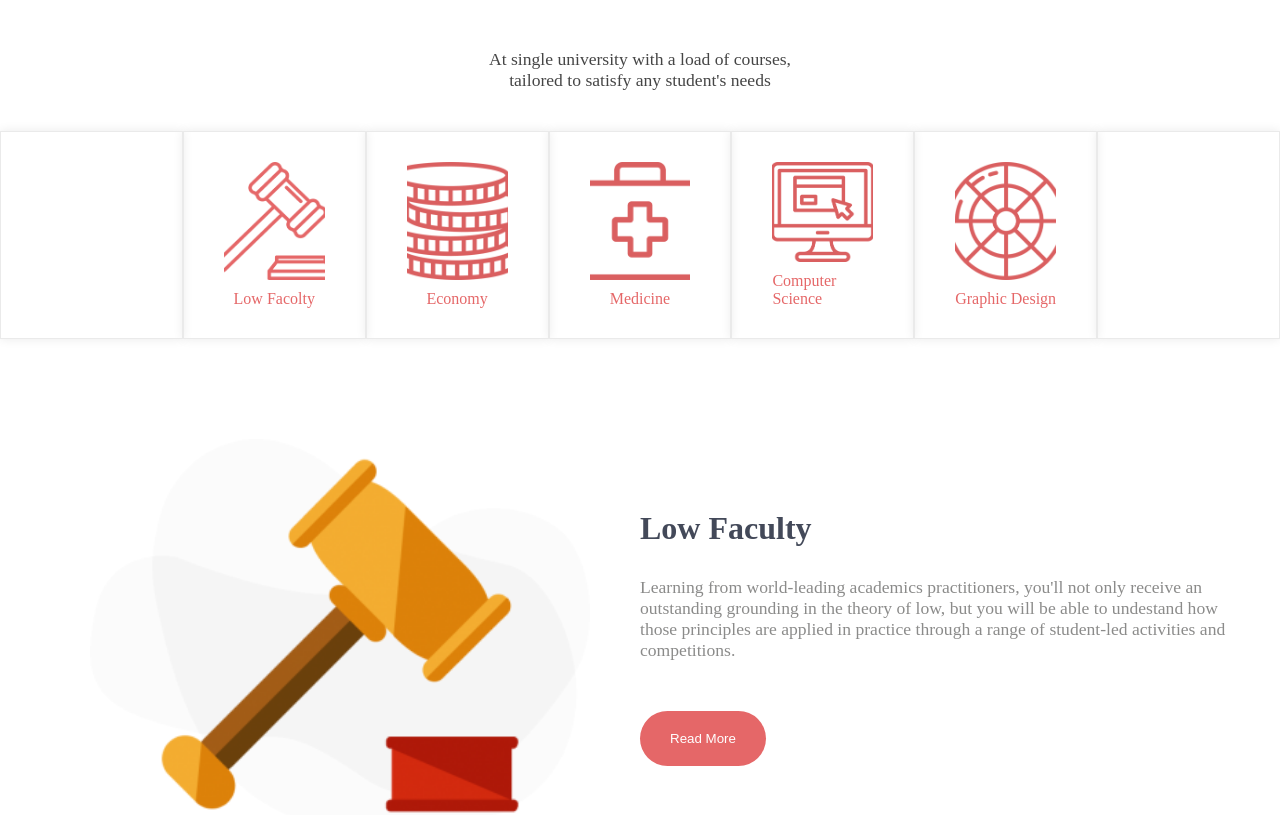
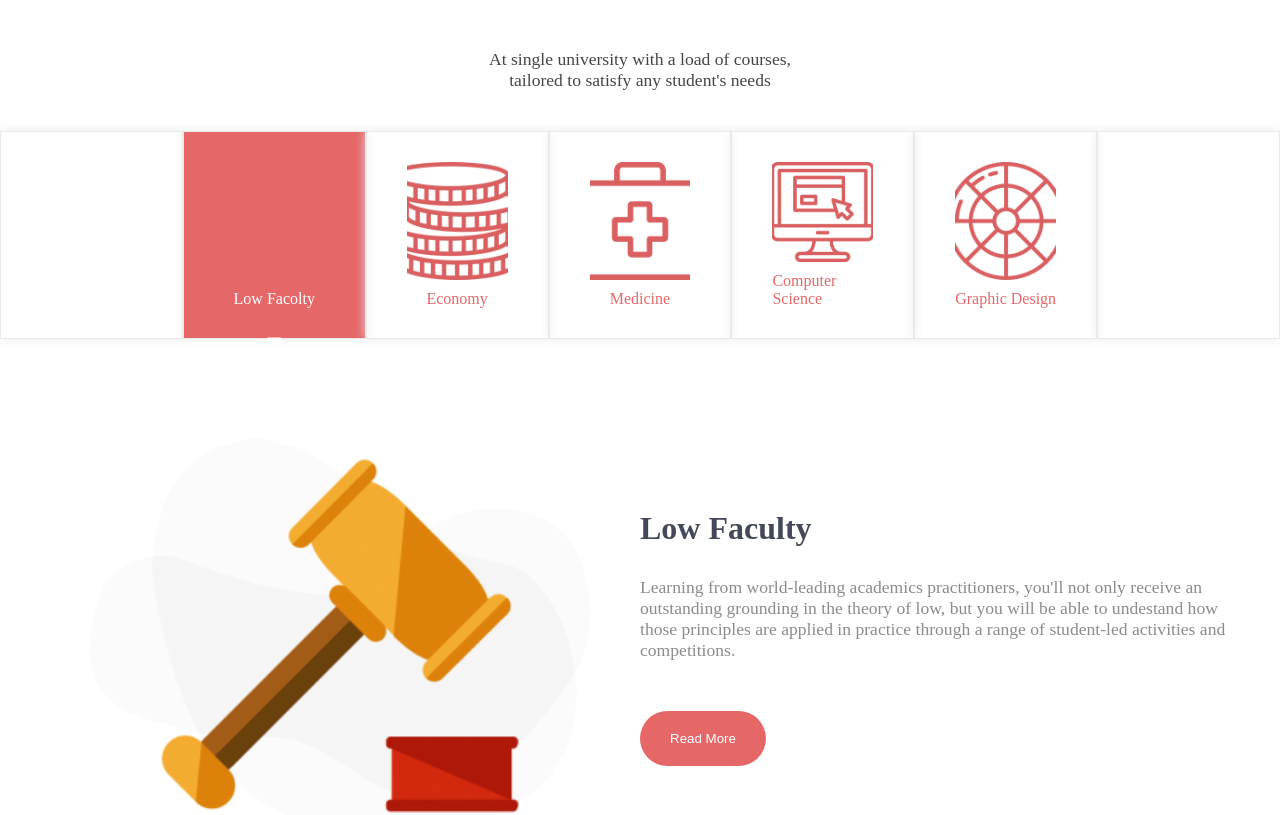
Before and after one commit to Eddyfabbricatore/proj-html-vuejs, a Vue app: page / in a window 1280 px wide. Shown: the part 1246-2061 px from the top of the page. Built offline with nearby package versions, Linux system fonts and the light colour scheme.

Commit message:
[edit] Faculties.vue active visible

```diff
--- a/src/components/Main.vue
+++ b/src/components/Main.vue
@@ -22,20 +22,9 @@
 
 <template>
   <main>
-    <Courses
-      bookImgSrc="src/assets/img/Books-icon.png"
-      title="Thousands of courses for any type of student"
-      paragraph="At EduPrime, it doesn't matter what domain you wish to poursue a career in. Here you can find a course that satisfies your needs within a click away and applies for a course in a matter of minutes. EduPrime is ranked as the most versatile university in the world, thanks to the number of courses it provides."
-      buttonText="Browse through courses"
-      illustration="src/assets/img/Graduation-Illustration.png" />
+    <Courses />
 
-    <Faculties
-      title="Faculties avaible at EduPrime"
-      paragraph="At single university with a load of courses, tailored to satisfy any student's needs"
-      imgSrc="src/assets/img/Gavel-Illustration-e1556884768193.png"
-      secondTitle="Low Faculty"
-      secondParagraph="Learning from world-leading academics practitioners, you'll not only receive an outstanding grounding in the theory of low, but you will be able to undestand how those principles are applied in practice through a range of student-led activities and competitions."
-      buttonText="Read More" />
+    <Faculties />
 
     <UniversityYears />
 
--- a/src/components/partials/main/Courses.vue
+++ b/src/components/partials/main/Courses.vue
@@ -2,12 +2,14 @@
   export default {
     name: 'Courses',
 
-    props:{
-      bookImgSrc: String,
-      title: String,
-      paragraph: String,
-      buttonText: String,
-      illustration: String
+    data(){
+      return{
+        bookImgSrc: "src/assets/img/Books-icon.png",
+        title: "Thousands of courses for any type of student",
+        paragraph: "At EduPrime, it doesn't matter what domain you wish to poursue a career in. Here you can find a course that satisfies your needs within a click away and applies for a course in a matter of minutes. EduPrime is ranked as the most versatile university in the world, thanks to the number of courses it provides.",
+        buttonText: "Browse through courses",
+        illustration: "src/assets/img/Graduation-Illustration.png"
+      }
     }
   }
 </script>
--- a/src/components/partials/main/Faculties.vue
+++ b/src/components/partials/main/Faculties.vue
@@ -1,22 +1,25 @@
 <script>
   import faculties from '../../../data/main/faculties';
+  import facultiesInfo from '../../../data/main/facultiesInfo';
 
   export default {
     name: 'Faculties',
 
     data(){
       return{
-        faculties
+        faculties,
+        facultiesInfo,
+        title: "Faculties avaible at EduPrime",
+        paragraph: "At single university with a load of courses, tailored to satisfy any student's needs",
+        icon: 'fa-solid fa-sort-down',
+        counter: 1
         }
       },
 
-    props:{
-      title: String,
-      paragraph: String,
-      imgSrc: String,
-      secondTitle: String,
-      secondParagraph: String,
-      buttonText: String
+      methods:{
+        change(i){
+          this.counter = i;
+        }
       }
   }
 </script>
@@ -30,25 +33,36 @@
     </div>
 
     <div class="row">
-      <div class="col" v-for="(item, index) in faculties" :key="index">
+      <div
+        class="col"
+        :class="{'active' : index === counter}"
+        v-for="(item, index) in faculties"
+        :key="index"
+        @click="change(index)">
         <img :src="item.imgSrc" :alt="item.text">
 
         <span>{{ item.text }}</span>
+
+        <i :class="icon"></i>
       </div>
     </div>
 
-    <div class="content">
+    <div
+      class="content"
+      :class="{'visible' : index === counter - 1}"
+      v-for="(illustration, index) in facultiesInfo"
+      :key="index">
       <div class="container">
         <div class="image">
-          <img :src="imgSrc" alt="Illustration">
+          <img :src="illustration.imgSrc" alt="Illustration">
         </div>
 
         <div class="low-faculty">
-          <h3>{{ secondTitle }}</h3>
+          <h3>{{ illustration.title }}</h3>
 
-          <p>{{ secondParagraph }}</p>
+          <p>{{ illustration.paragraph }}</p>
 
-          <button class="btn btn-red">{{ buttonText }}</button>
+          <button class="btn btn-red">{{ illustration.buttonText }}</button>
         </div>
       </div>
     </div>
@@ -84,6 +98,7 @@
       margin-bottom: 50px;
 
       .col{
+        position: relative;
         display: flex;
         flex-direction: column;
         justify-content: center;
@@ -92,6 +107,7 @@
         height: 208px;
         border: 1px solid #eaeaea;
         padding: 30px 40px;
+        cursor: pointer;
         color: $bg-red;
         box-shadow: 0px 0px 10px 0px #eaeaea;
 
@@ -105,8 +121,29 @@
             display: none;
           }
         }
+
+        &.active{
+          color: $bg-white;
+          background-color: $bg-red;
+
+          i{
+            display: block;
           }
         }
+
+        i{
+          display: none;
+          position: absolute;
+          bottom: -10px;
+          left: 50%;
+          transform: translate(-50%);
+          font-size: 1.5rem;
+        }
+      }
+    }
+
+    .content{
+      display: none;
 
       .container{
         display: flex;
@@ -133,5 +170,10 @@
           color: #8b8b8a;
         }
       }
+
+      &.visible{
+        display: block;
+      }
+    }
   }
 </style>
--- /dev/null
+++ b/src/data/main/coaching.js
@@ -0,0 +1,28 @@
+export default [
+  {
+    title: 'Coaching Sessions',
+    icon: 'fa-regular fa-calendar-days',
+    day: '20 May 21.30 PM',
+    paragraph: 'Lorem ipsum dolor sit amet, consectetur adipisicing elit.',
+    buttonIcon: 'fa-solid fa-plus',
+    buttonText: 'Find More'
+  },
+
+  {
+    title: 'Coaching Sessions',
+    icon: 'fa-regular fa-calendar-days',
+    day: '20 May 21.30 PM',
+    paragraph: 'Lorem ipsum dolor sit amet, consectetur adipisicing elit.',
+    buttonIcon: 'fa-solid fa-plus',
+    buttonText: 'Find More'
+  },
+
+  {
+    title: 'Coaching Sessions',
+    icon: 'fa-regular fa-calendar-days',
+    day: '20 May 21.30 PM',
+    paragraph: 'Lorem ipsum dolor sit amet, consectetur adipisicing elit.',
+    buttonIcon: 'fa-solid fa-plus',
+    buttonText: 'Find More'
+  },
+];
--- /dev/null
+++ b/src/data/main/facultiesInfo.js
@@ -0,0 +1,36 @@
+export default [
+  {
+    imgSrc: 'src/assets/img/Gavel-Illustration-e1556884768193.png',
+    title: 'Low Faculty',
+    paragraph: 'Learning from world-leading academics practitioners, you\'ll not only receive an outstanding grounding in the theory of low, but you will be able to undestand how those principles are applied in practice through a range of student-led activities and competitions.',
+    buttonText: 'Read More'
+  },
+
+  {
+    imgSrc: 'src/assets/img/Economy.png',
+    title: 'Economy',
+    paragraph: 'Learning from world-leading academics practitioners, you\'ll not only receive an outstanding grounding in the theory of low, but you will be able to undestand how those principles are applied in practice through a range of student-led activities and competitions.',
+    buttonText: 'Read More'
+  },
+
+  {
+    imgSrc: 'src/assets/img/Medicine.png',
+    title: 'Medicine',
+    paragraph: 'Learning from world-leading academics practitioners, you\'ll not only receive an outstanding grounding in the theory of low, but you will be able to undestand how those principles are applied in practice through a range of student-led activities and competitions.',
+    buttonText: 'Read More'
+  },
+
+  {
+    imgSrc: 'src/assets/img/Computer-Science.png',
+    title: 'Computer Science',
+    paragraph: 'Learning from world-leading academics practitioners, you\'ll not only receive an outstanding grounding in the theory of low, but you will be able to undestand how those principles are applied in practice through a range of student-led activities and competitions.',
+    buttonText: 'Read More'
+  },
+
+  {
+    imgSrc: 'src/assets/img/Graphic-Design.png',
+    title: 'Grapich Design',
+    paragraph: 'Learning from world-leading academics practitioners, you\'ll not only receive an outstanding grounding in the theory of low, but you will be able to undestand how those principles are applied in practice through a range of student-led activities and competitions.',
+    buttonText: 'Read More'
+  },
+];
--- /dev/null
+++ b/src/data/main/timeline.js
@@ -0,0 +1,25 @@
+export default [
+  {
+    class: 'demo-classes',
+    title: 'Demo Classes',
+    paragraph: 'In the first week, students try to accommodate with the teaching style and choose their optional courses.'
+  },
+
+  {
+    class: 'graduation-day',
+    title: 'Graduation Day',
+    paragraph: 'On the day of graduation, all students gather for the ceremony and then network and party among others.'
+  },
+
+  {
+    class: 'orientation',
+    title: 'Orientation',
+    paragraph: 'First day of university year, all students gather fot the opening ceremony and then network with others.'
+  },
+
+  {
+    class: 'evaluation',
+    title: 'Evaluation',
+    paragraph: 'At the end of a semester, students take a general evaluation test for every subject they\'re learning.'
+  },
+];
```
Also changed, not shown: src/components/partials/main/UniversityYears.vue (+33 -59 lines). Lines whose indentation alone changed are shown as unchanged.
